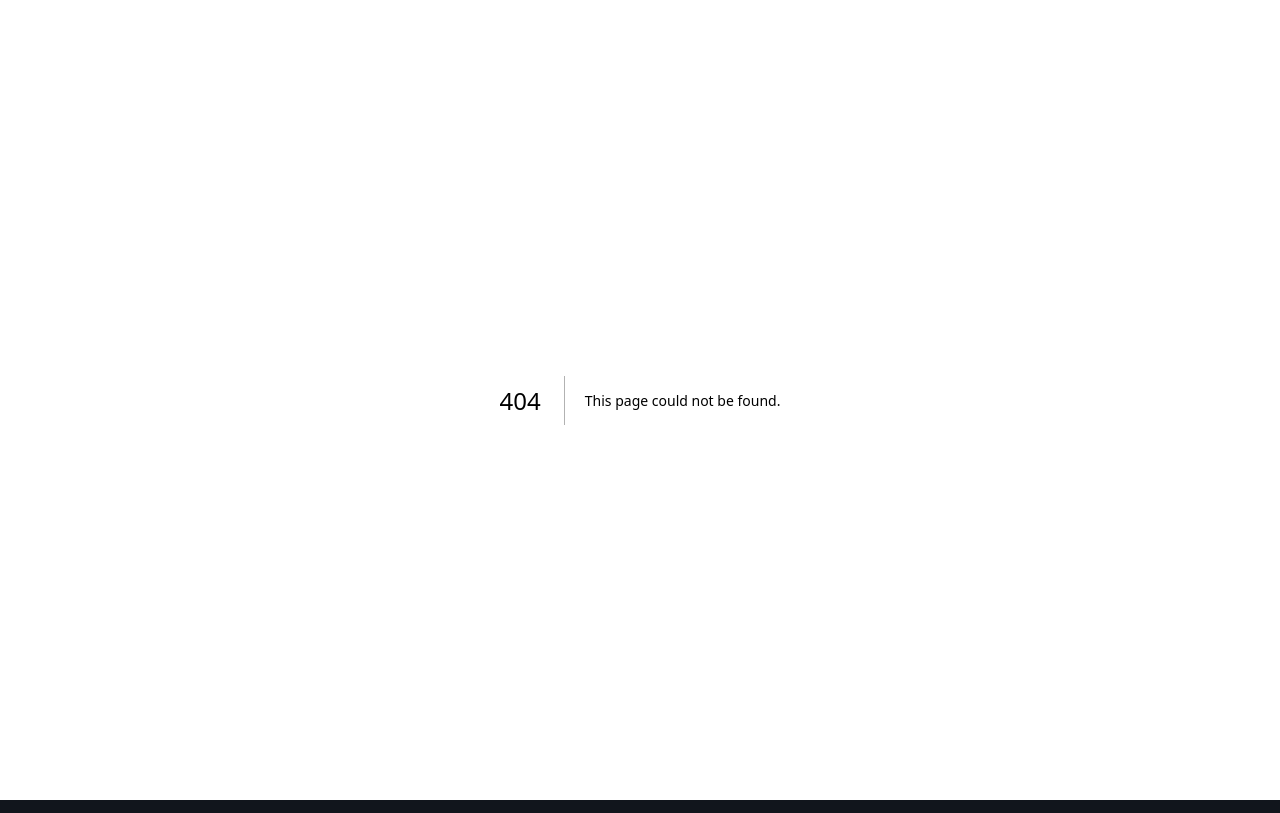
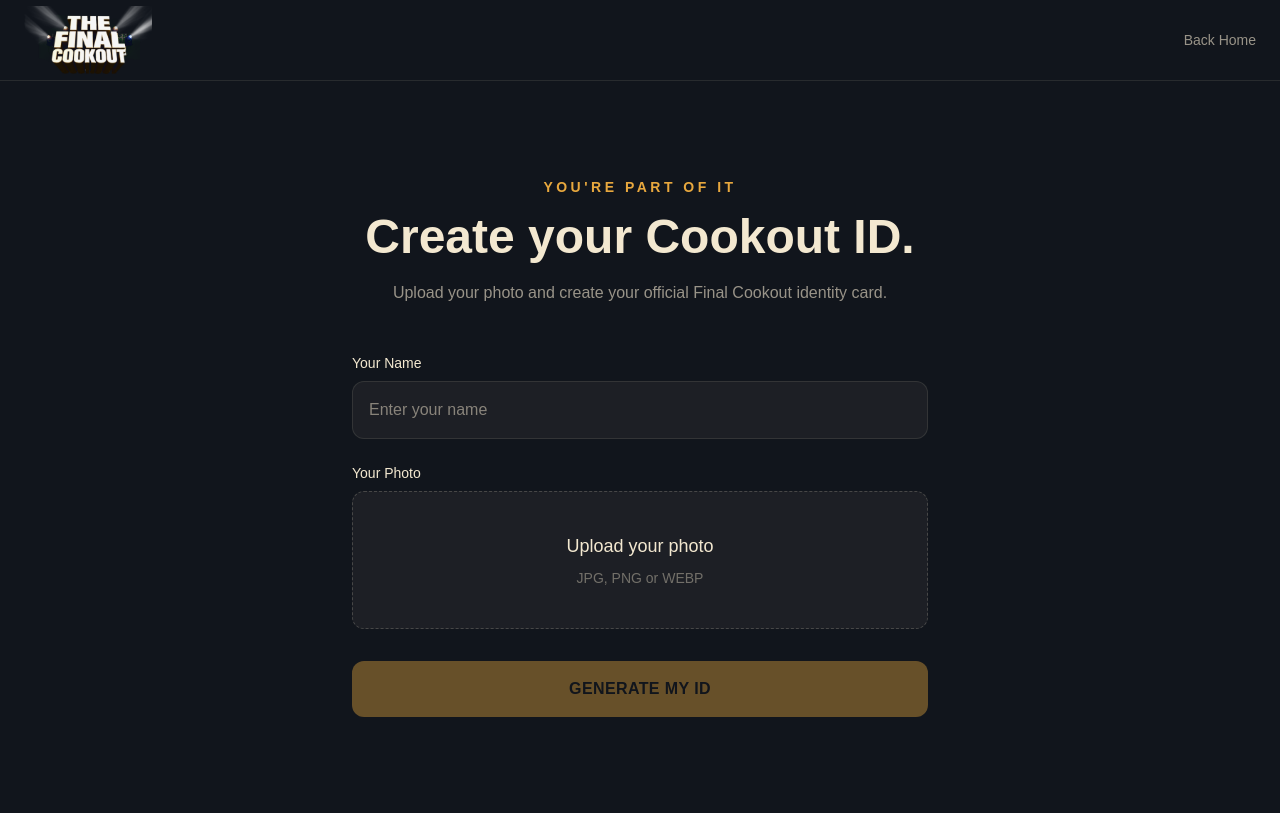
Before and after one commit to DavidUwak/final-cookout, a Next.js app: page /id in a window 1280 px wide. Before the commit this address had no page. Built offline with nearby package versions, Linux system fonts and the light colour scheme.

Commit message:
Create page.tsx

```diff
--- /dev/null
+++ b/app/id/page.tsx
@@ -0,0 +1,195 @@
+'use client';
+
+import { useState } from 'react';
+
+export default function IDPage() {
+  const [name, setName] = useState('');
+  const [photo, setPhoto] = useState<string | null>(null);
+
+  const handlePhotoUpload = (
+    e: React.ChangeEvent<HTMLInputElement>
+  ) => {
+    const file = e.target.files?.[0];
+
+    if (!file) return;
+
+    const imageUrl = URL.createObjectURL(file);
+    setPhoto(imageUrl);
+  };
+
+  return (
+    <main className="min-h-screen bg-cookout-navy text-cookout-cream">
+
+      {/* HEADER */}
+      <header className="border-b border-cookout-cream/10">
+        <div className="mx-auto flex h-20 max-w-7xl items-center justify-between px-6">
+
+          <a href="/">
+            <img
+              src="/wordmark.png"
+              alt="The Final Cookout"
+              className="w-28 h-auto object-contain sm:w-32"
+            />
+          </a>
+
+          <a
+            href="/"
+            className="text-sm text-cookout-cream/60 transition hover:text-cookout-cream"
+          >
+            Back Home
+          </a>
+
+        </div>
+      </header>
+
+
+      {/* CONTENT */}
+      <section className="mx-auto max-w-6xl px-6 py-16 sm:py-24">
+
+        <div className="mx-auto max-w-2xl text-center">
+
+          <p className="text-sm font-semibold uppercase tracking-[0.25em] text-cookout-gold">
+            You're part of it
+          </p>
+
+          <h1 className="mt-4 text-4xl font-bold sm:text-5xl">
+            Create your Cookout ID.
+          </h1>
+
+          <p className="mx-auto mt-5 max-w-xl text-cookout-cream/60">
+            Upload your photo and create your official Final Cookout
+            identity card.
+          </p>
+
+        </div>
+
+
+        {/* FORM */}
+        <div className="mx-auto mt-12 max-w-xl">
+
+          {/* NAME */}
+          <div>
+            <label
+              htmlFor="name"
+              className="mb-2 block text-sm font-medium"
+            >
+              Your Name
+            </label>
+
+            <input
+              id="name"
+              type="text"
+              value={name}
+              onChange={(e) => setName(e.target.value)}
+              placeholder="Enter your name"
+              className="
+                w-full
+                rounded-xl
+                border
+                border-cookout-cream/10
+                bg-cookout-cream/5
+                px-4
+                py-4
+                text-cookout-cream
+                outline-none
+                transition
+                focus:border-cookout-gold
+              "
+            />
+          </div>
+
+
+          {/* PHOTO */}
+          <div className="mt-6">
+
+            <label
+              htmlFor="photo"
+              className="mb-2 block text-sm font-medium"
+            >
+              Your Photo
+            </label>
+
+            <label
+              htmlFor="photo"
+              className="
+                flex
+                cursor-pointer
+                flex-col
+                items-center
+                justify-center
+                rounded-xl
+                border
+                border-dashed
+                border-cookout-cream/20
+                bg-cookout-cream/5
+                px-6
+                py-10
+                text-center
+                transition
+                hover:border-cookout-gold
+                hover:bg-cookout-cream/10
+              "
+            >
+
+              {photo ? (
+                <img
+                  src={photo}
+                  alt="Uploaded preview"
+                  className="h-40 w-40 rounded-xl object-cover"
+                />
+              ) : (
+                <>
+                  <span className="text-lg font-medium">
+                    Upload your photo
+                  </span>
+
+                  <span className="mt-2 text-sm text-cookout-cream/40">
+                    JPG, PNG or WEBP
+                  </span>
+                </>
+              )}
+
+              <input
+                id="photo"
+                type="file"
+                accept="image/png,image/jpeg,image/webp"
+                onChange={handlePhotoUpload}
+                className="hidden"
+              />
+
+            </label>
+
+          </div>
+
+
+          {/* BUTTON */}
+          <button
+            type="button"
+            disabled={!name || !photo}
+            className="
+              mt-8
+              w-full
+              rounded-xl
+              bg-cookout-gold
+              px-8
+              py-4
+              font-semibold
+              uppercase
+              tracking-wide
+              text-cookout-navy
+              transition
+              hover:bg-[#F3C56B]
+              disabled:cursor-not-allowed
+              disabled:opacity-40
+            "
+          >
+            Generate My ID
+          </button>
+
+        </div>
+
+      </section>
+
+    </main>
+  );
+}
```
